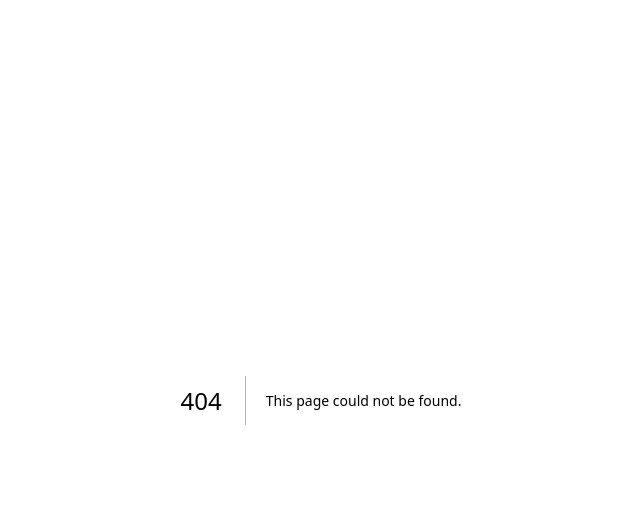
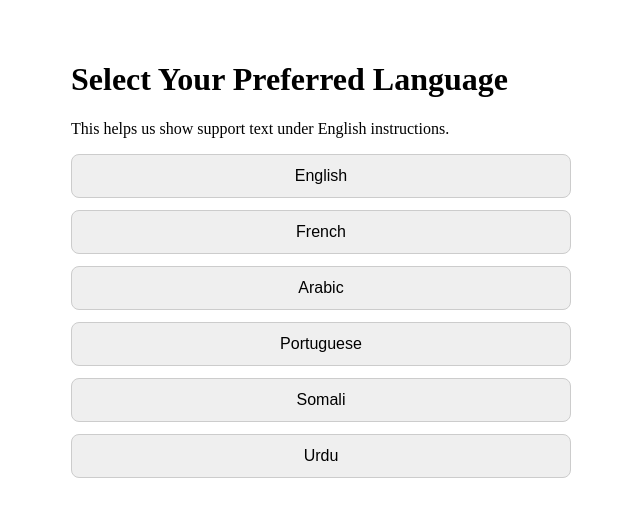
Before and after one commit to an170787-rekonet/rekonet, a Next.js app: page /app/assessment/language in a window 1280 px wide. Before the commit this address had no page. Shown: the top 516 px of the page, without its empty margins (319-959 px from the left). Built offline with nearby package versions, Linux system fonts and the light colour scheme.

Commit message:
Create page.jsx

```diff
--- /dev/null
+++ b/app/app/assessment/language/page.jsx
@@ -0,0 +1,37 @@
+export default function LanguageSelection() {
+  const languages = [
+    { code: "en", label: "English" },
+    { code: "fr", label: "French" },
+    { code: "ar", label: "Arabic" },
+    { code: "pt", label: "Portuguese" },
+    { code: "so", label: "Somali" },
+    { code: "ur", label: "Urdu" }
+  ];
+
+  return (
+    <main style={{ padding: "40px", maxWidth: "500px", margin: "0 auto" }}>
+      <h1>Select Your Preferred Language</h1>
+      <p>This helps us show support text under English instructions.</p>
+
+      <ul style={{ listStyle: "none", padding: 0 }}>
+        {languages.map((lang) => (
+          <li key={lang.code} style={{ margin: "12px 0" }}>
+            <button
+              style={{
+                width: "100%",
+                padding: "12px",
+                fontSize: "16px",
+                borderRadius: "8px",
+                border: "1px solid #ccc",
+                cursor: "pointer"
+              }}
+              onClick={() => alert(`You selected ${lang.label}. Backend connection comes next.`)}
+            >
+              {lang.label}
+            </button>
+          </li>
+        ))}
+      </ul>
+    </main>
+  );
+}
```
